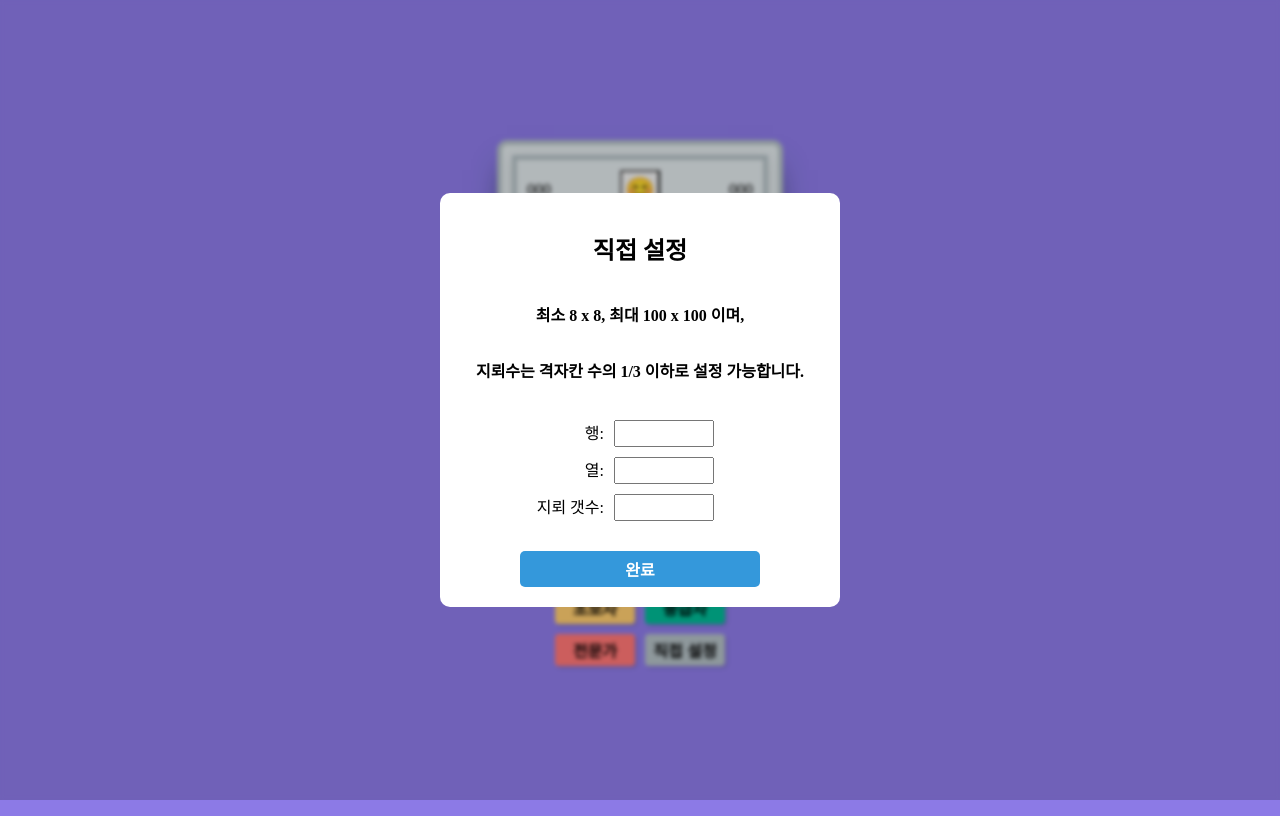
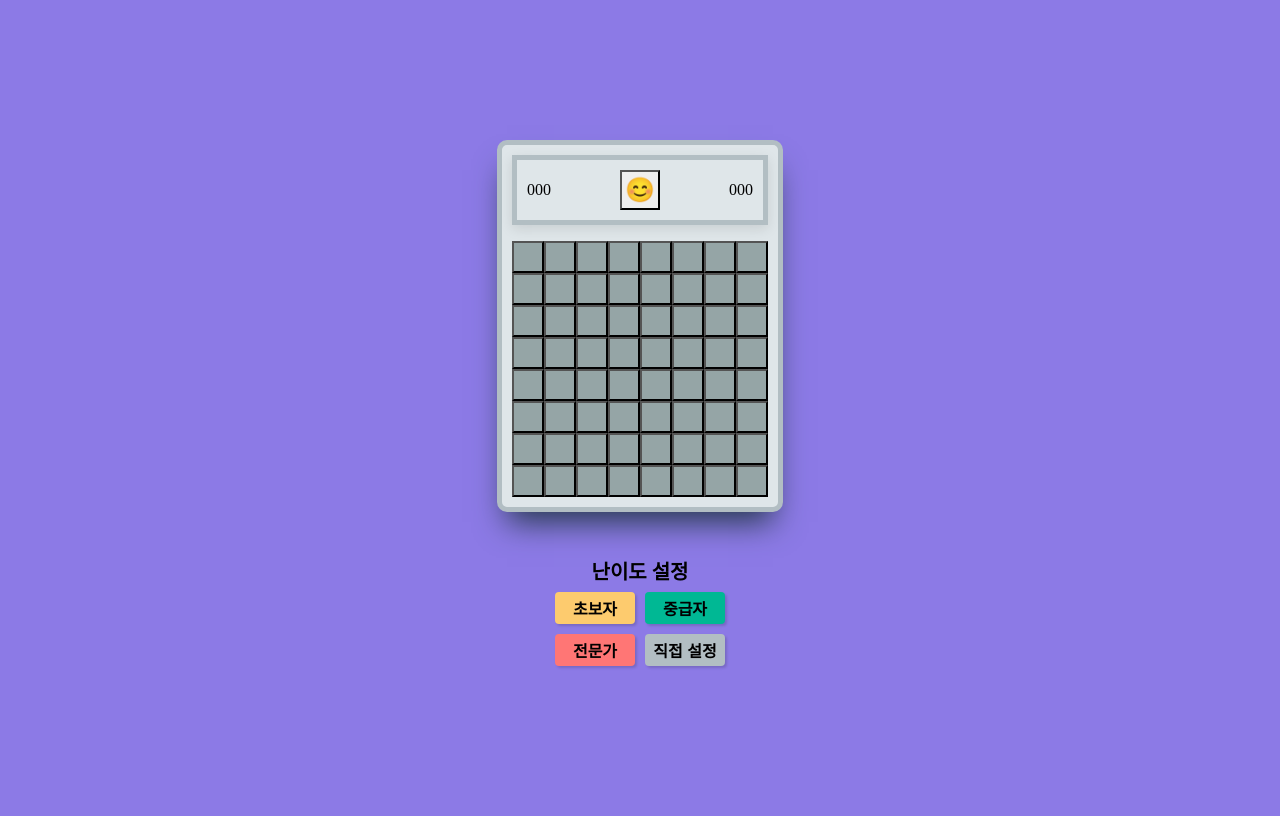
Before and after one commit to Yongveloper/minesweeper, a React (Vite) app: page / in a window 1280 px wide. Built offline with nearby package versions, Linux system fonts and the light colour scheme.

Commit message:
feat: 직접설정 조건 추가

```diff
--- a/src/components/Footer/Footer.tsx
+++ b/src/components/Footer/Footer.tsx
@@ -3,16 +3,22 @@ import * as F from './Footer.styles';
 import { resetGame } from '../../store/gameSlice';
 import { LEVELS } from '../../types';
 import Modal from '../Modal';
+import { useModal } from '../../hooks/useModal';
 
 // - Beginner (8X8) 지뢰 10개, Intermediate (16X16) 지뢰 40개, Expert (32X16) 지뢰 100개
 // - Custom (가로, 세로, 지뢰 수 조정 가능)
 //     - 설정 가능한 가로, 세로는 최대 100 x 100이며, 지뢰수는 격자칸 수의 1/3 이하로 설정 가능합니다.
 
 function Footer() {
+  const { isOpen, open, close } = useModal();
   const dispatch = useDispatch();
 
   const handleChangeLevel = (level: string) => {
     dispatch(resetGame({ level }));
+  };
+
+  const handleCustomLevelButton = () => {
+    open();
   };
 
   return (
@@ -37,14 +43,11 @@ function Footer() {
         >
           전문가
         </button>
-        <button
-          className="custom-btn"
-          onClick={() => handleChangeLevel(LEVELS.CUSTOM)}
-        >
+        <button className="custom-btn" onClick={handleCustomLevelButton}>
           직접 설정
         </button>
       </F.ButtonContainer>
-      <Modal />
+      {isOpen && <Modal close={close} />}
     </F.Container>
   );
 }
--- a/src/components/Modal/Modal.styles.ts
+++ b/src/components/Modal/Modal.styles.ts
@@ -17,7 +17,6 @@ export const Background = styled.div`
 export const Card = styled.div`
   min-width: 400px;
   min-height: 200px;
-  z-index: 999;
   background: white;
   border-radius: 10px;
   display: flex;
@@ -67,16 +66,18 @@ export const ContentsContainer = styled.div`
       width: 100px;
     }
   }
+`;
 
-  button {
+export const Button = styled.button<{ $isDisabled: boolean }>`
+  background-color: ${({ $isDisabled }) =>
+    $isDisabled ? '#b2bec3' : '#3498db'};
+  cursor: ${({ $isDisabled }) => ($isDisabled ? 'not-allowed' : 'pointer')};
   width: 240px;
   padding: 4px;
   font-size: 16px;
   padding: 18px;
-    background: #3498db;
   color: white;
   border: none;
   border-radius: 5px;
   margin-top: 20px;
-  }
 `;
--- a/src/components/Modal/Modal.tsx
+++ b/src/components/Modal/Modal.tsx
@@ -1,9 +1,52 @@
+import { useState, useEffect } from 'react';
 import * as M from './Modal.styles';
 
-function Modal() {
+interface IModalProps {
+  close: () => void;
+}
+
+function Modal({ close }: IModalProps) {
+  const [row, setRow] = useState(8);
+  const [column, setColumn] = useState(8);
+  const [mine, setMine] = useState(10);
+  const [isError, setIsError] = useState(false);
+
+  const handleChangeRow = (e: React.ChangeEvent<HTMLInputElement>) => {
+    const value = Number(e.target.value);
+    setRow(value);
+  };
+
+  const handleChangeColumn = (e: React.ChangeEvent<HTMLInputElement>) => {
+    const value = Number(e.target.value);
+    setColumn(value);
+  };
+
+  const handleChangeMine = (e: React.ChangeEvent<HTMLInputElement>) => {
+    const value = Number(e.target.value);
+    setMine(value);
+  };
+
+  const handleComplete = () => {
+    close();
+  };
+
+  useEffect(() => {
+    if (
+      row < 8 ||
+      row > 100 ||
+      column < 8 ||
+      column > 100 ||
+      mine > (row * column) / 3
+    ) {
+      setIsError(true);
+    } else {
+      setIsError(false);
+    }
+  }, [row, column, mine]);
+
   return (
-    <M.Background>
-      <M.Card>
+    <M.Background onClick={close}>
+      <M.Card onClick={(e) => e.stopPropagation()}>
         <M.TitleContainer>
           <h2>직접 설정</h2>
           <h3>최소 8 x 8, 최대 100 x 100 이며,</h3>
@@ -12,18 +55,23 @@ function Modal() {
         <M.ContentsContainer>
           <div className="input-container">
             <span>행:</span>
-            <input type="number" max={100} />
+            <input type="number" value={row} onChange={handleChangeRow} />
           </div>
           <div className="input-container">
             <span>열:</span>
-            <input type="text" />
+            <input type="number" value={column} onChange={handleChangeColumn} />
           </div>
           <div className="input-container">
             <span>지뢰 갯수:</span>
-
-            <input type="text" />
+            <input type="number" value={mine} onChange={handleChangeMine} />
           </div>
-          <button>완료</button>
+          <M.Button
+            onClick={handleComplete}
+            $isDisabled={isError}
+            disabled={isError}
+          >
+            완료
+          </M.Button>
         </M.ContentsContainer>
       </M.Card>
     </M.Background>
```
Lines whose indentation alone changed are shown as unchanged.
